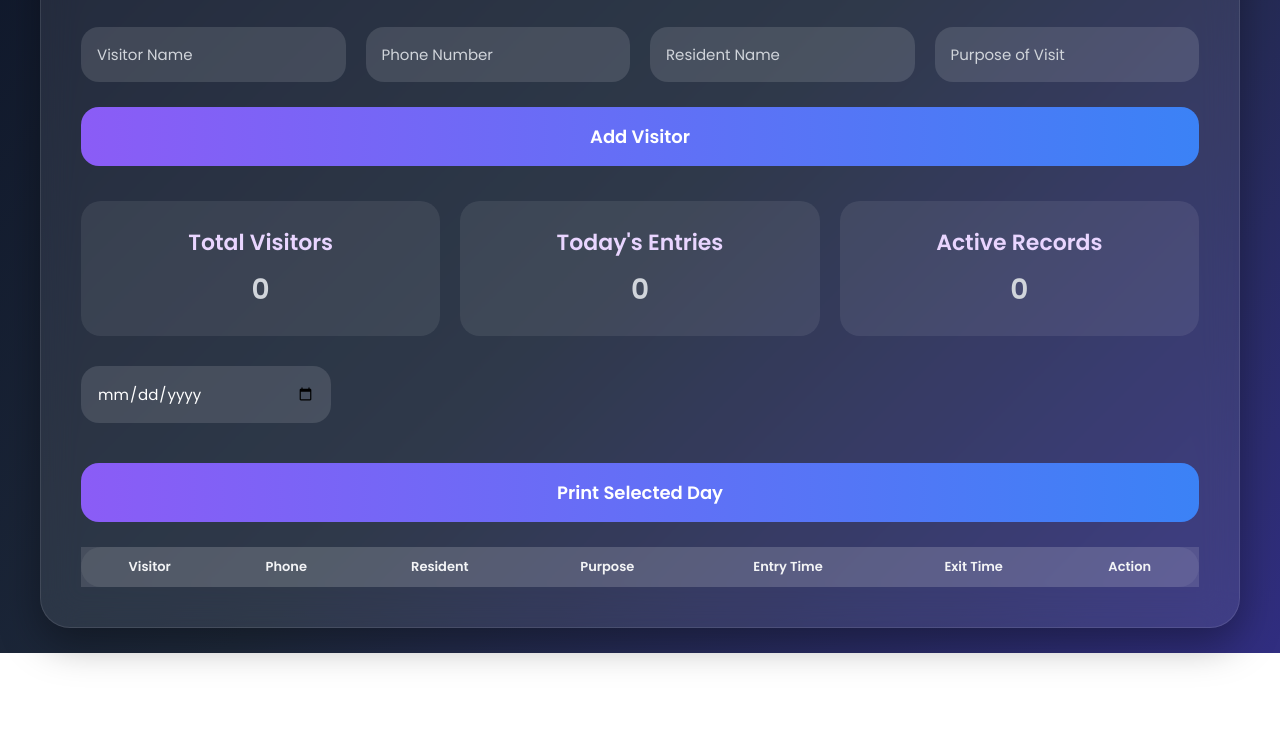
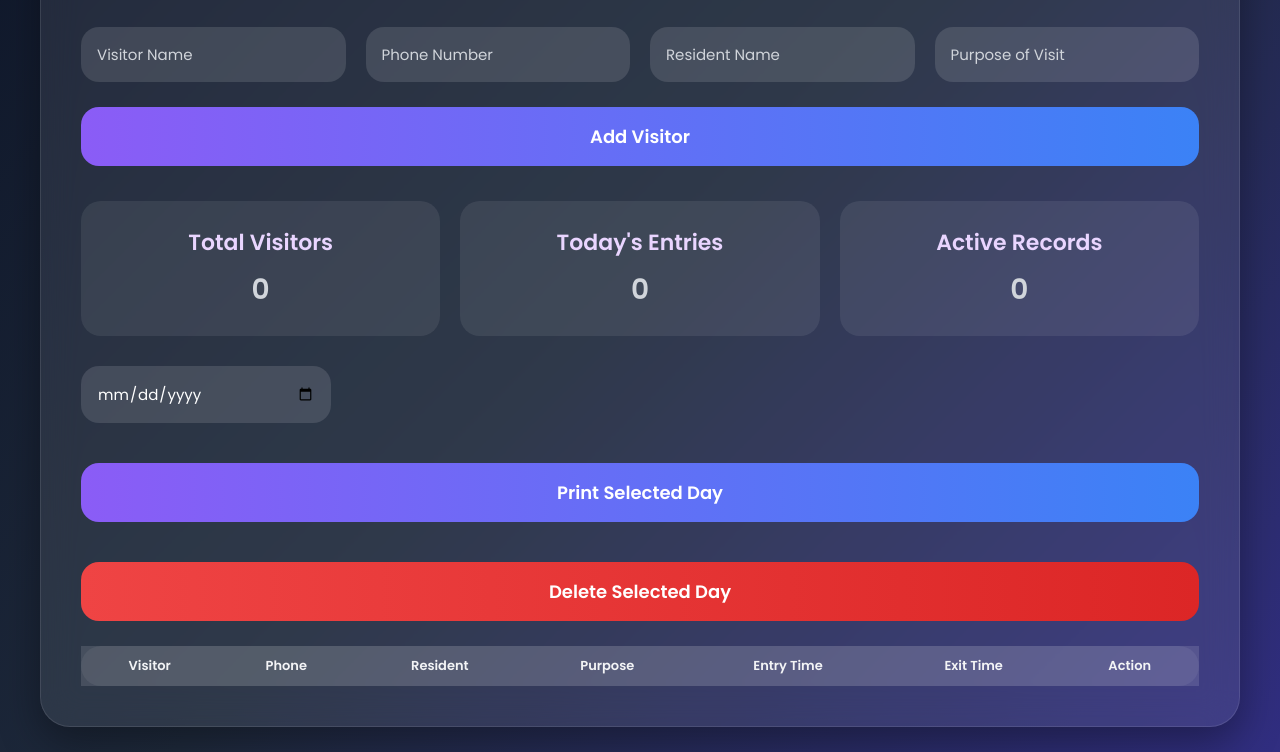
Before and after one commit to KousCodz/NGO-PROJECT, a plain HTML site: page index.html in a window 1280 px wide. Shown: the part 176-928 px from the top of the page. Before the commit the page ends 829 px from the top, so only its background shows below. Drawn offline with Linux system fonts and the light colour scheme.

Commit message:
Update index.html

```diff
--- a/index.html
+++ b/index.html
@@ -51,13 +51,18 @@
     <!-- PRINT SECTION ADDED -->
     <div class="print-section">
 
-      <input type="date" id="filterDate">
+  <input type="date" id="filterDate">
 
-      <button onclick="printByDate()">
-        Print Selected Day
-      </button>
+  <button onclick="printByDate()">
+    Print Selected Day
+  </button>
 
-    </div>
+  <button onclick="deleteByDate()"
+    style="background:linear-gradient(to right,#ef4444,#dc2626);">
+    Delete Selected Day
+  </button>
+
+</div>
 
     <div class="table-container">
 
```
